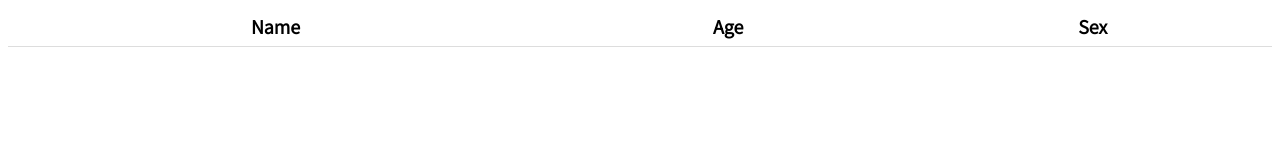
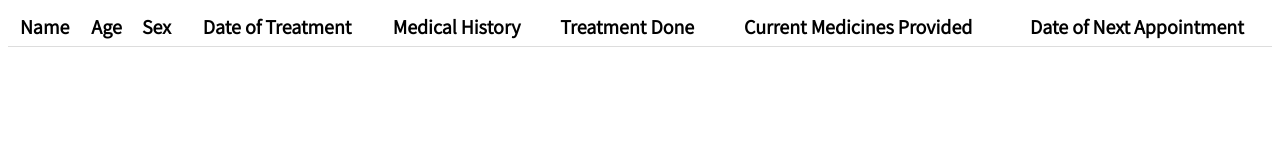
Before and after one commit to datmemerboi/TDC, a website: page view/view.html in a window 1280 px wide. Drawn offline with nearby package versions, Linux system fonts and the light colour scheme; no server answers.

Commit message:
Display new columns included

```diff
--- a/view/view.html
+++ b/view/view.html
@@ -19,6 +19,21 @@
         <th>
           Sex
         </th>
+        <th>
+          Date of Treatment
+        </th>
+        <th>
+          Medical History
+        </th>
+        <th>
+          Treatment Done
+        </th>
+        <th>
+          Current Medicines Provided
+        </th>
+        <th>
+          Date of Next Appointment
+        </th>
       </table>
     </div>
   </body>
```
